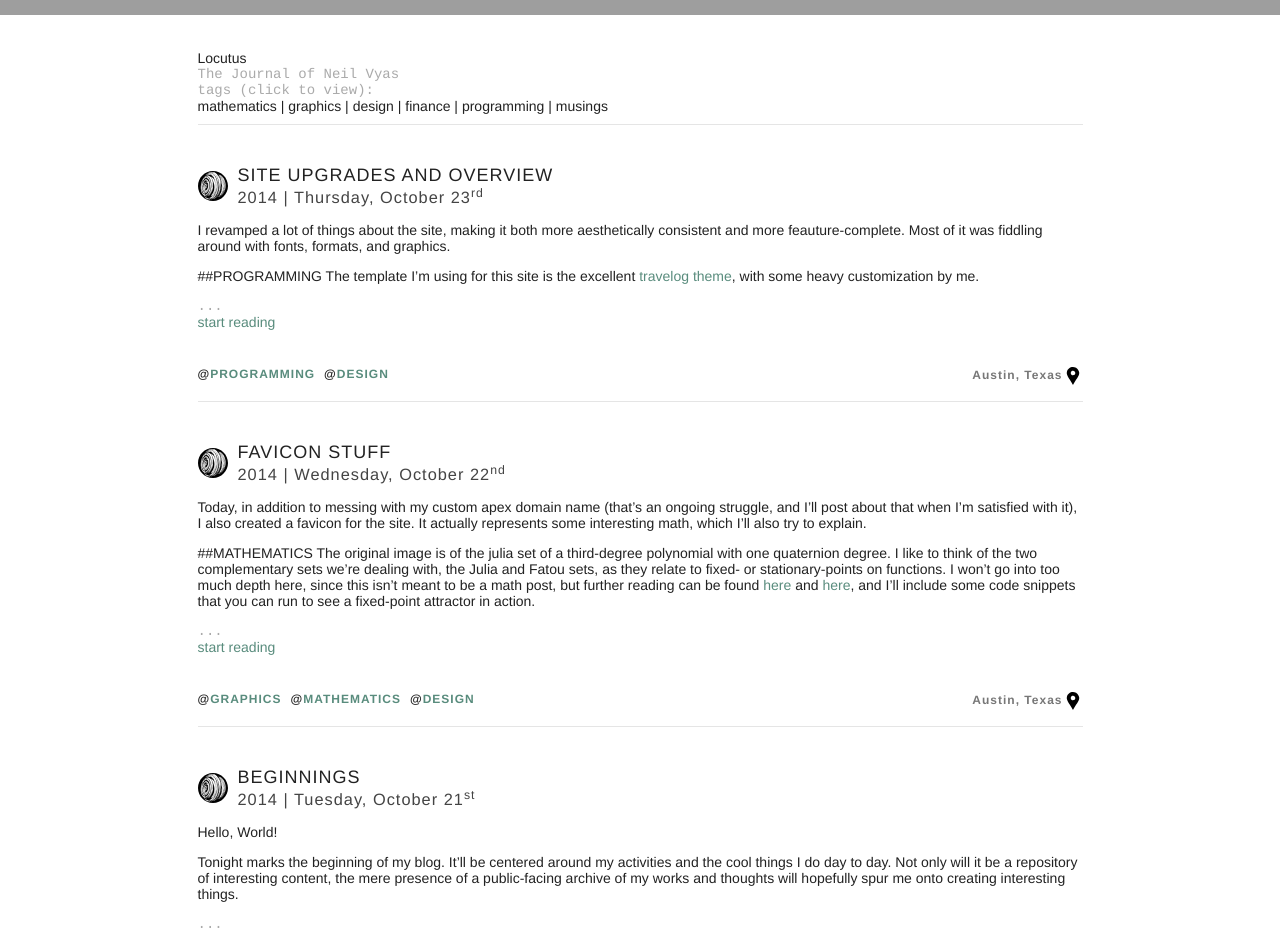
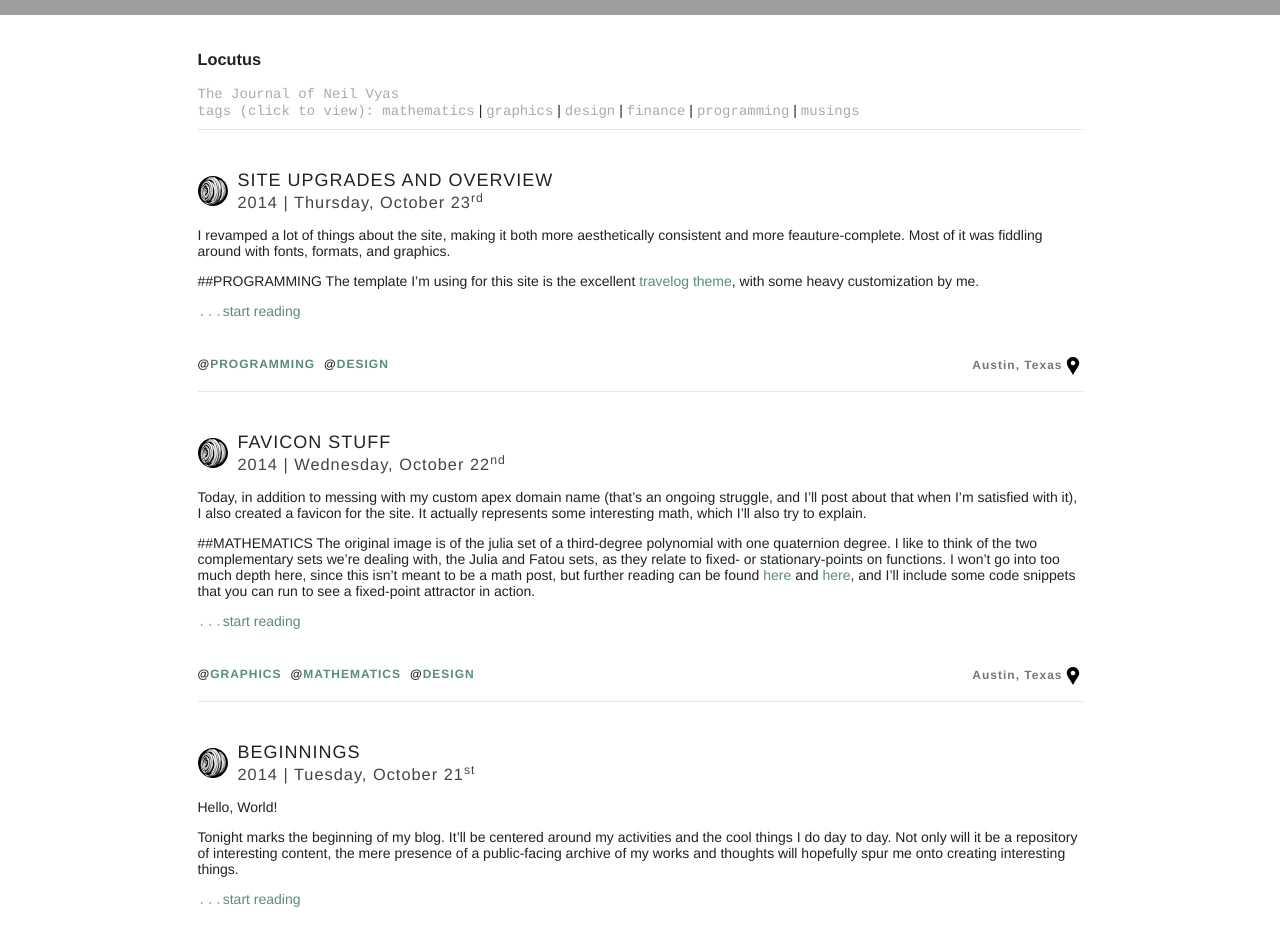
Before and after one commit to neilvyas/neilvyas.github.io, a Jekyll site: the page built from index.html, in a window 1280 px wide. Shown: the top 932 px of the page. Built offline with Jekyll 4.4.1, drawn with Linux system fonts in a browser that asks for light colours; the list of posts is cut into pages by our own code; grey boxes are pictures that could not be loaded.

Commit message:
changed heading

```diff
--- a/_includes/header.html
+++ b/_includes/header.html
@@ -1,5 +1,8 @@
 <header>
-    <a href="/"><h3$link_color_over>{{ site.title }}</h3></a>
-    <h2>{{ site.subtitle }}</h2>
-    <h2>tags (click to view): </h2><a href="/tagged/mathematics"><h2$caption-text-size>mathematics</h2></a> | <a href="/tagged/graphics"><h2$caption-text-size>graphics</h2$caption-text-size></a> | <a href="/tagged/design"><h2$caption-text-size>design</h2$caption-text-size></a> | <a href="/tagged/finance"><h2$caption-text-size>finance</h2$caption-text-size></a> | <a href="/tagged/programming"><h2$caption-text-size>programming</h2$caption-text-size></a> | <a href="/tagged/musings"><h2$caption-text-size>musings</h2$caption-text-size></a>
+<style>
+	h2 {font-weight: 400; display: inline;}
+</style>
+    <a href="/"><h3>{{ site.title }}</h3></a><br>
+    <h2>{{ site.subtitle }}</h2><br>
+    <h2>tags (click to view): </h2><a href="/tagged/mathematics"><h2>mathematics</h2></a> | <a href="/tagged/graphics"><h2>graphics</h2></a> | <a href="/tagged/design"><h2>design</h2></a> | <a href="/tagged/finance"><h2>finance</h2></a> | <a href="/tagged/programming"><h2>programming</h2></a> | <a href="/tagged/musings"><h2>musings</h2></a>
 </header>
```
